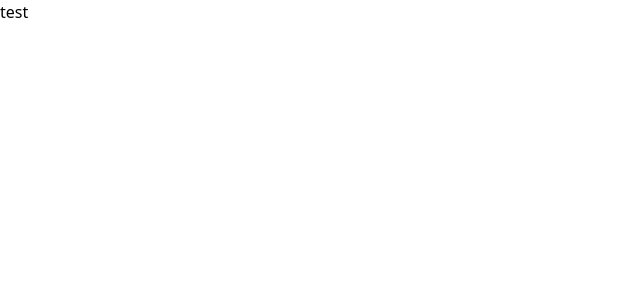
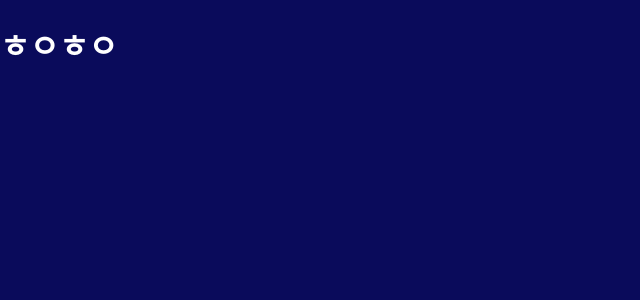
Before and after one commit to hobinyoo/mobileFirstandGsap, a Next.js app: page / in a window 1280 px wide. Shown: the top 300 px of the page, without its empty margins (0-640 px from the left). Built offline with nearby package versions, Linux system fonts and the light colour scheme.

Commit message:
Design global css

```diff
--- a/pages/_app.tsx
+++ b/pages/_app.tsx
@@ -1,6 +1,13 @@
 import '../styles/globals.css'
 import type { AppProps } from 'next/app'
+import { Global } from '@emotion/react'
 
+import { GlobalStyle } from '../styles/GlobalStyle'
 export default function App({ Component, pageProps }: AppProps) {
-  return <Component {...pageProps} />
+  return (
+    <>
+      <Global styles={GlobalStyle}/>
+      <Component {...pageProps} />
+    </>
+  )
 }
--- a/pages/_document.tsx
+++ b/pages/_document.tsx
@@ -3,7 +3,15 @@ import { Html, Head, Main, NextScript } from 'next/document'
 export default function Document() {
   return (
     <Html lang="en">
-      <Head />
+      <Head>
+        <title>Create Next App</title>
+        <meta name="description" content="Generated by create next app" />
+        <meta
+          name="viewport"
+          content="width=device-width, initial-scale=1, viewport-fit=cover, user-scalable=no"
+        />
+        <link rel="icon" href="/favicon.ico" />
+      </Head>
       <body>
         <Main />
         <NextScript />
--- a/pages/index.tsx
+++ b/pages/index.tsx
@@ -1,25 +1,16 @@
-import Head from 'next/head'
-import Image from 'next/image'
-import { Inter } from '@next/font/google'
 import { useEffect, useRef, useState } from 'react'
+import styled from '@emotion/styled'
 
-const inter = Inter({ subsets: ['latin'] })
-
+const Container = styled.div`
+  max-width: 480px;
+`
+const Text = styled.h1`
+  color: white;
+`
 export default function Home() {
   return (
-    <>
-      <Head>
-        <title>Create Next App</title>
-        <meta name="description" content="Generated by create next app" />
-        <meta name="viewport" content="width=device-width, initial-scale=1" />
-        <link rel="icon" href="/favicon.ico" />
-      </Head>
-      <main >
-        <p>
-          test&nbsp;
-        </p>
-
-      </main>
-    </>
+    <Container>
+      <Text>ㅎㅇㅎㅇ</Text>
+    </Container>
   )
 }
--- /dev/null
+++ b/styles/GlobalStyle.ts
@@ -0,0 +1,37 @@
+import { css } from '@emotion/react'
+
+//GlobalStyles
+export const GlobalStyle = css`
+  :root {
+    --primary: #ffc636;
+    --secondary: #0a0b5b;
+  }
+
+  *,
+  *:after,
+  *:before {
+    box-sizing: border-box;
+  }
+
+  /* reset */
+  body,
+  p,
+  a,
+  ul,
+  li {
+    margin: 0;
+    padding: 0;
+    text-decoration: none;
+  }
+
+  li {
+    list-style-type: none;
+  }
+
+  /* base styles */
+  body {
+    background: var(--secondary);
+    overflow-x: hidden;
+  }
+
+`
--- a/styles/globals.css
+++ b/styles/globals.css
@@ -1,5 +1,5 @@
-@tailwind base;
+/* @tailwind base;
 @tailwind components;
-@tailwind utilities;
-
+@tailwind utilities; */
+/* tailwind 쓰고싶을 때 주석풀기 */
 /* @import "~react-image-gallery/styles/css/image-gallery.css"; */
```
Also changed, not shown: package.json (+0 -7 lines), 1 other file (tests, documents, lock files or other folders).
